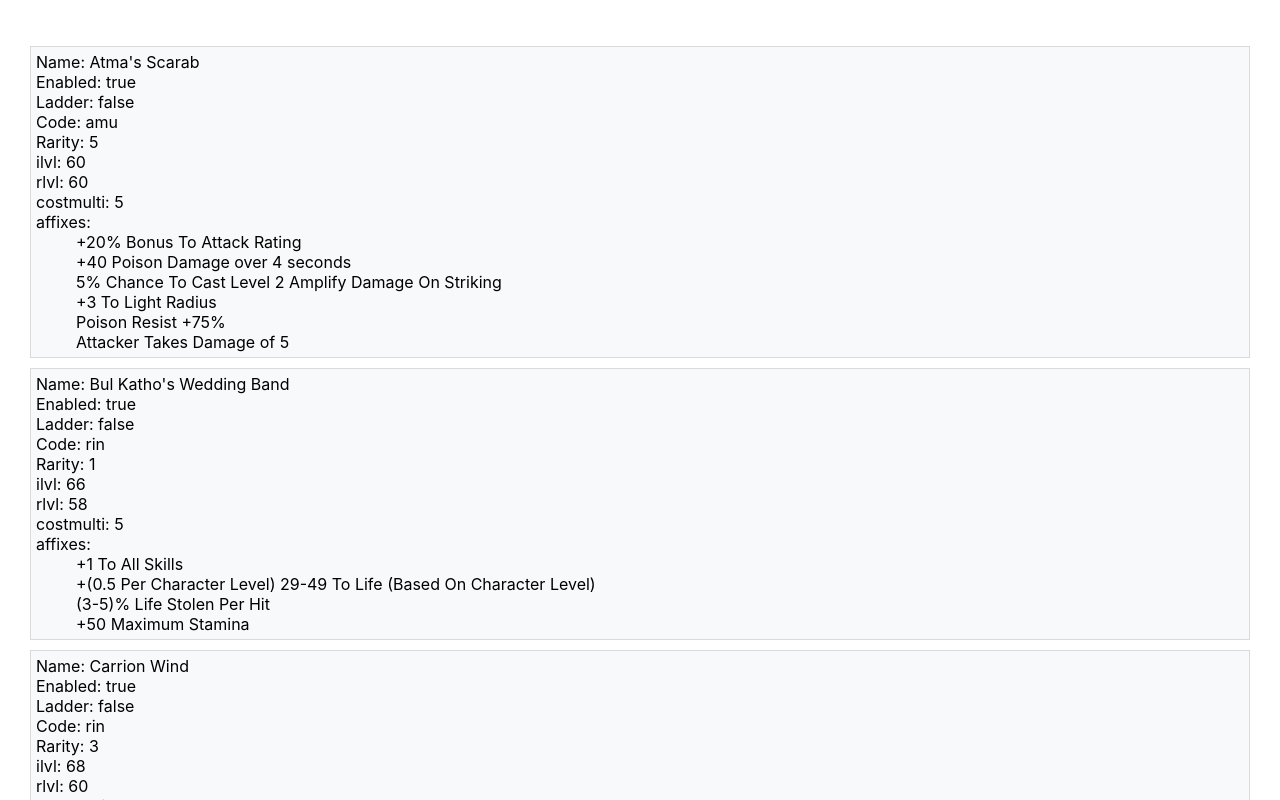
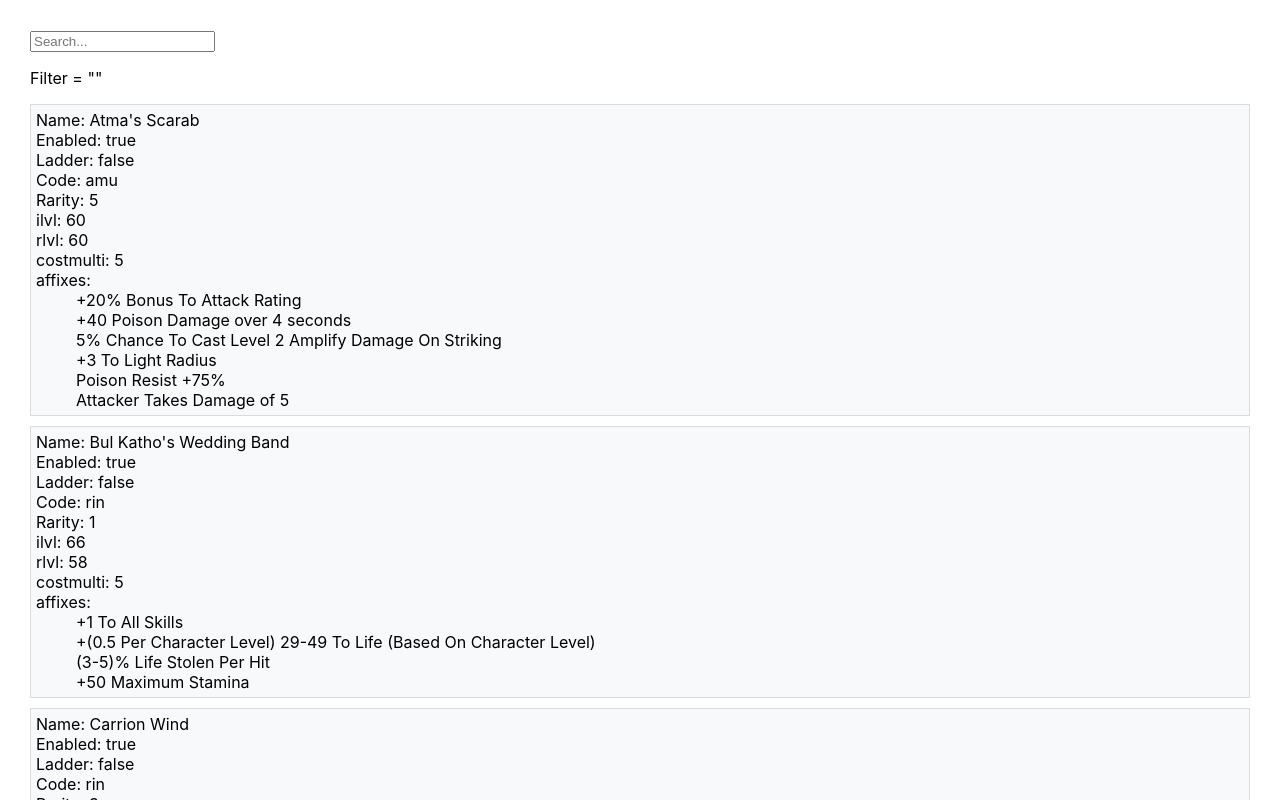
Before and after one commit to Stevebobwe/d2db, a React (Create React App) app: page / in a window 1280 px wide. Shown: the top 800 px of the page. Built offline with nearby package versions, Linux system fonts and the light colour scheme.

Commit message:
added first iteration of name filter

```diff
--- a/src/components/Affixes/Affixes.jsx
+++ b/src/components/Affixes/Affixes.jsx
@@ -3,6 +3,8 @@
 function Affixes({itemAffixes, rlvl}) {
 
   const affixes = itemAffixes.map((affixObject) => {
+    console.log(affixObject);
+
     let affix;
     for (const [key, value] of Object.entries(affixObject)) {
       console.log(key);
--- a/src/components/App/App.jsx
+++ b/src/components/App/App.jsx
@@ -1,11 +1,20 @@
 import React from 'react';
 import UniqueItemList from '../UniqueItemList/UniqueItemList';
 import './App.scss';
+
+//testing
+import TextFilter from '../TextFilter/TextFilter';
 
 function App() {
 
   return (
     <div className="App">
+      <TextFilter/>
+
+      <br/><br/><br/><br/><br/><br/><br/><br/><br/><br/>
+      ===== ===== ===== ===== ===== ===== ===== ===== ===== =====
+      <br/><br/><br/><br/><br/><br/><br/><br/><br/><br/>
+
       <UniqueItemList/>
     </div>
   );
--- /dev/null
+++ b/src/components/TextFilter/TextFilter.jsx
@@ -0,0 +1,37 @@
+import React, { useState, useEffect } from 'react';
+import UniqueItemsData from '../../data/uniqueItems.json';
+import UniqueItem from '../UniqueItem/UniqueItem';
+
+function TextFilter() {
+  const [textFilter, setTextFilter] = useState('');
+  const [filteredUniqueItemsData, setFilteredUniqueItemsData] = useState(UniqueItemsData);
+
+  console.log('UniqueItemsData');
+  console.log(UniqueItemsData);
+  console.log('filteredUniqueItemsData');
+  console.log(filteredUniqueItemsData);
+
+  const itemList = filteredUniqueItemsData
+    .filter(item => {
+      // remove items whose names do not contain filter text
+      return item.name.toLowerCase().indexOf(textFilter.toLowerCase()) >= 0
+    })
+    .map(item => {
+      return <UniqueItem {...item} />;
+  });
+
+  return (
+    <div>
+      <form>
+        <input type="text" placeholder="Search..." onChange={ e => setTextFilter(e.target.value) }/>
+        <p>Filter = "{textFilter}"</p>
+      </form>
+
+      <ul className='uniqueItemList'>
+        {itemList}
+      </ul>
+    </div>
+  );
+}
+
+export default TextFilter;
```
Also changed, not shown: src/components/UniqueItemList/UniqueItemList.jsx (+13 -1 lines).
